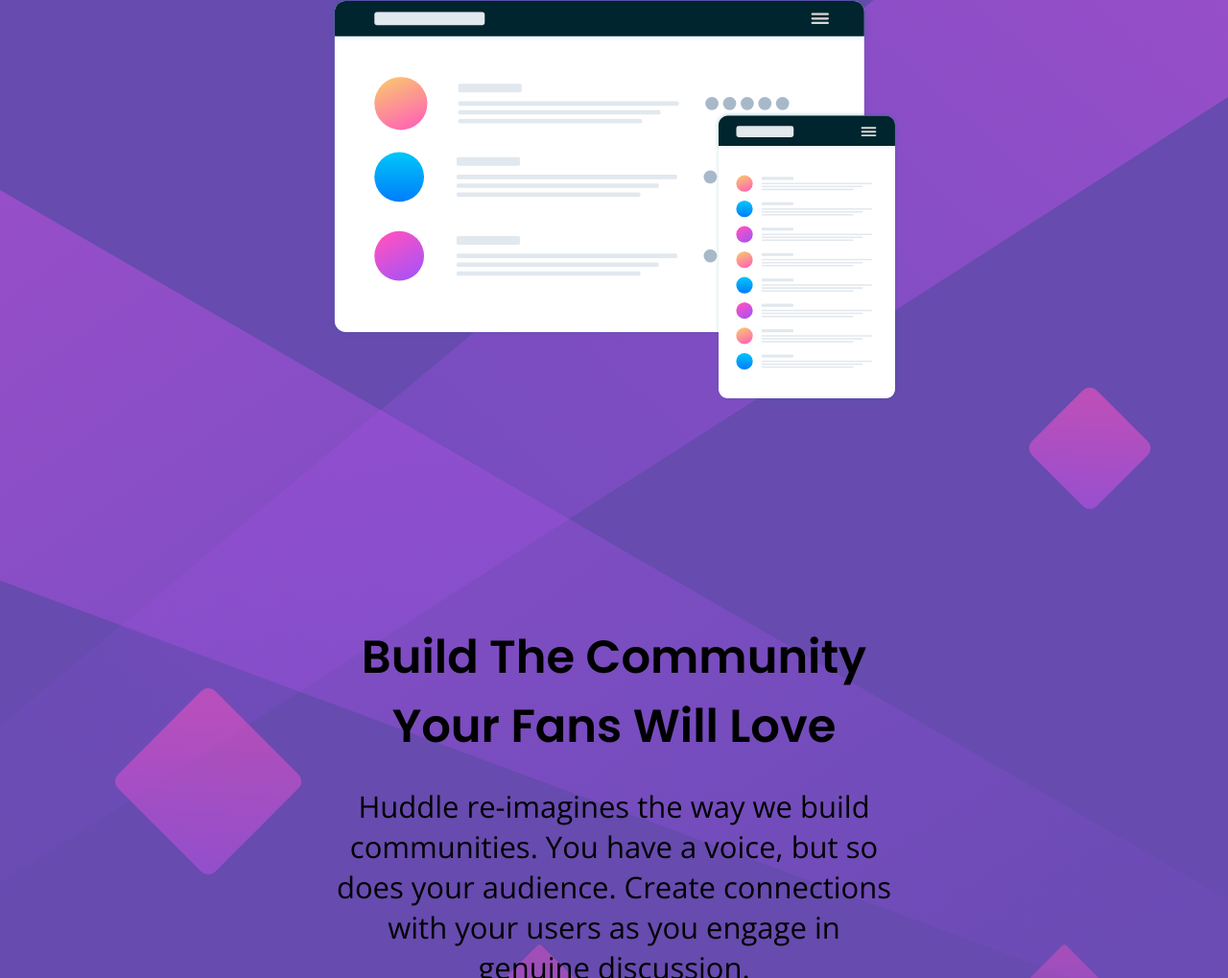
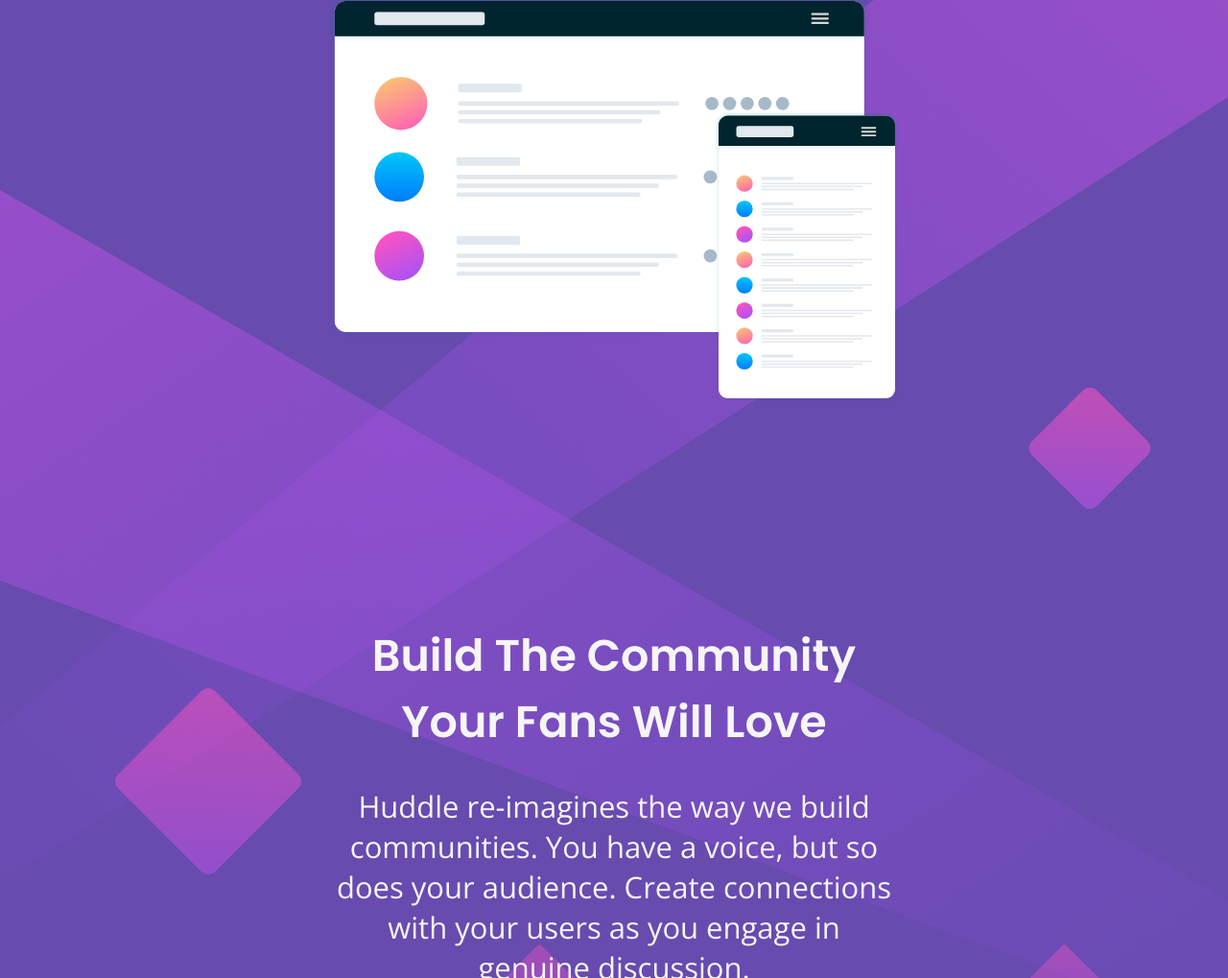
Before and after one commit to Saitraru/huddle-landig-page, a plain HTML site: page index.html in a window 1280 px wide. Shown: the part 150-1169 px from the top of the page at 96% size. Drawn offline with nearby package versions, Linux system fonts and the light colour scheme.

Commit message:
Subiendo correciones del reto # 5

```diff
--- a/css/estilos.css
+++ b/css/estilos.css
@@ -13,6 +13,7 @@
 
 body{
     font-family: 'Open Sans', sans-serif;
+    color: whitesmoke;
     background-color: var(--Violet);
     background-image: url(/images/bg-mobile.svg);
     background-repeat: no-repeat;
@@ -46,7 +47,7 @@ main{
 
 h1{
     font-family: 'Poppins', sans-serif;
-    font-size: 48px;
+    font-size: 46px;
     text-align: center;
     height: 170px;
 }
```
Also changed, not shown: index.html (indentation only).
